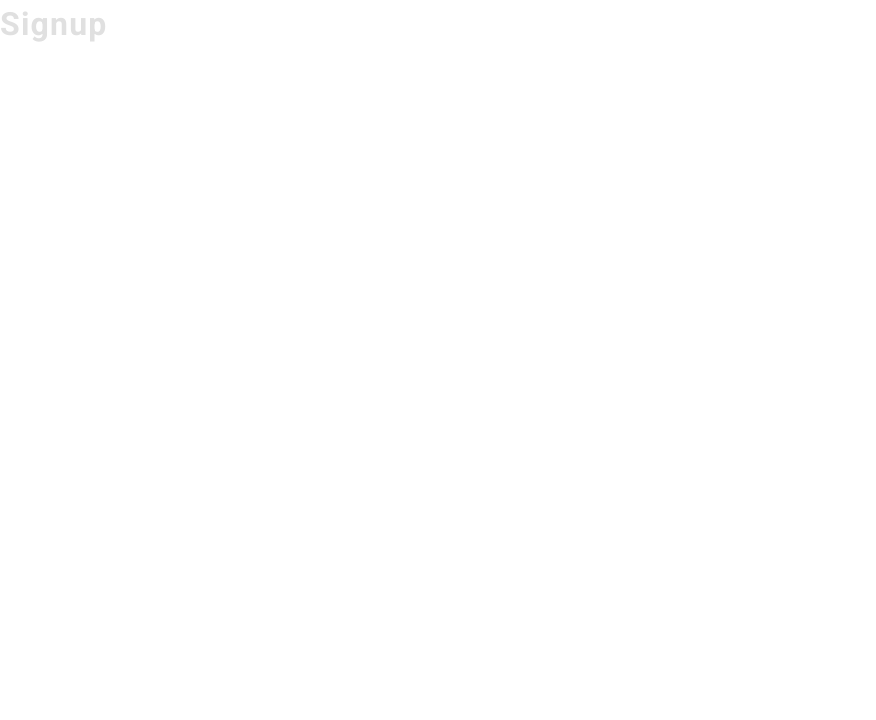
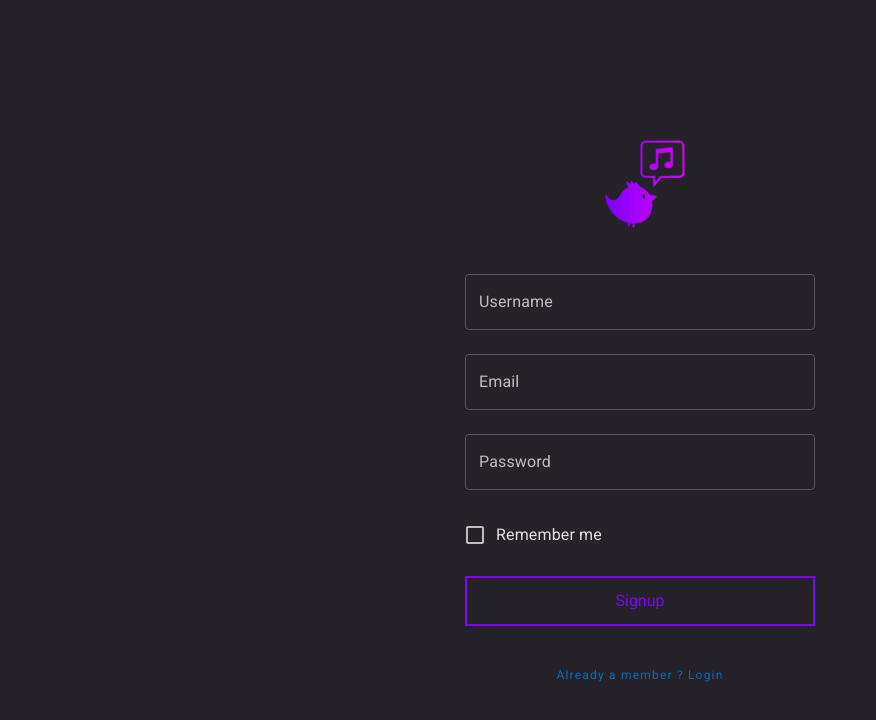
Before and after one commit to bluedone/GroupChat, a React (Create React App) app in the folder frontend/: page /signup in a window 1280 px wide. Shown: the top 720 px of the page, without its empty margins (0-876 px from the left). Built offline with nearby package versions, Linux system fonts and the light colour scheme.

Commit message:
Signup Copy Paste

```diff
--- a/frontend/src/components/Auth/Login/index.tsx
+++ b/frontend/src/components/Auth/Login/index.tsx
@@ -38,7 +38,7 @@ const Login: React.FC<Props> = props => {
             }
             label="Remember me"
           />
-          <input className={styles.submit} type="submit" />
+          <input className={styles.submit} type="submit" value="Login" />
         </form>
         <Link to="/signup">
           <p className={styles.guest}>Don't have an account? Sign Up</p>
--- a/frontend/src/components/Auth/Signup/index.tsx
+++ b/frontend/src/components/Auth/Signup/index.tsx
@@ -1,12 +1,52 @@
-import React from 'react';
+import React, { useState } from 'react';
+import { TextField, FormControlLabel, Checkbox } from '@material-ui/core';
+import { createMuiTheme, ThemeProvider } from '@material-ui/core/styles';
+import { Link } from 'react-router-dom';
 
 // Local Imports
+import logo from '../../../assets/gc-logo-symbol-nobg.png';
 import styles from './styles.module.scss';
 
 type Props = {};
 
+const darkTheme = createMuiTheme({
+  palette: {
+    type: 'dark',
+    background: {
+      default: '#252329'
+    },
+    secondary: {
+      main: '#120F13'
+    }
+  }
+});
+
 const Signup: React.FC<Props> = props => {
-  return <h1>Signup</h1>;
+  const [checked, setChecked] = useState(false);
+
+  return (
+    <ThemeProvider theme={darkTheme}>
+      <div className={styles.container}>
+        <img className={styles.logo} alt="logo" src={logo} />
+        <form className={styles.form}>
+          <TextField className={styles.input} id="username" label="Username" variant="outlined" />
+          <TextField className={styles.input} id="email" label="Email" variant="outlined" />
+          <TextField className={styles.input} id="password" label="Password" variant="outlined" />
+          <FormControlLabel
+            className={styles.check}
+            control={
+              <Checkbox checked={checked} onChange={() => setChecked(prev => !prev)} name="checkedB" color="primary" />
+            }
+            label="Remember me"
+          />
+          <input className={styles.submit} type="submit" value="Signup" />
+        </form>
+        <Link to="/login">
+          <p className={styles.guest}>Already a member ? Login</p>
+        </Link>
+      </div>
+    </ThemeProvider>
+  );
 };
 
 export default Signup;
--- a/frontend/src/components/Auth/Signup/styles.module.scss
+++ b/frontend/src/components/Auth/Signup/styles.module.scss
@@ -0,0 +1,51 @@
+.container {
+  background-color: #252329;
+  width: 100%;
+  min-height: 100vh;
+  display: flex;
+  flex-direction: column;
+  align-items: center;
+  justify-content: center;
+}
+
+.logo {
+  width: 150px;
+  margin-bottom: 30px;
+}
+
+.form {
+  display: flex;
+  flex-direction: column;
+}
+
+.input {
+  width: 350px;
+  height: 80px;
+}
+
+.submit {
+  width: 350px;
+  height: 50px;
+  border-style: none;
+  margin: 20px 0;
+  background-color: rgba($color: #000000, $alpha: 0);
+  color: rgb(129, 3, 255);
+  color: linear-gradient(90deg, rgba(129, 3, 255, 1) 0%, rgba(195, 17, 255, 1) 100%);
+  border: solid 2px rgb(129, 3, 255);
+  border-color: linear-gradient(90deg, rgba(129, 3, 255, 1) 0%, rgba(195, 17, 255, 1) 100%);
+  &:hover {
+    background-color: rgb(129, 3, 255);
+    background-color: linear-gradient(90deg, rgba(129, 3, 255, 1) 0%, rgba(195, 17, 255, 1) 100%);
+    color: #252329;
+    cursor: pointer;
+  }
+}
+
+.guest {
+  color: #006ebd;
+  font-size: 12px;
+  margin-top: 20px;
+  &:hover {
+    cursor: pointer;
+  }
+}
--- a/frontend/src/index.scss
+++ b/frontend/src/index.scss
@@ -70,3 +70,7 @@ textarea,
 select {
   font: inherit;
 }
+
+a {
+  text-decoration: none;
+}
```
Also changed, not shown: 1 other file (tests, documents, lock files or other folders).
